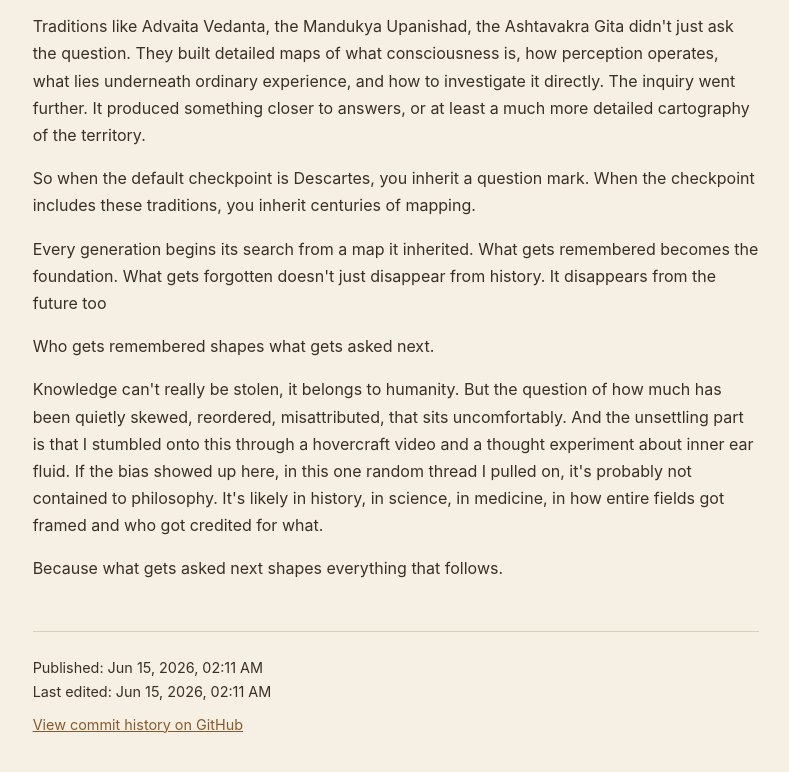
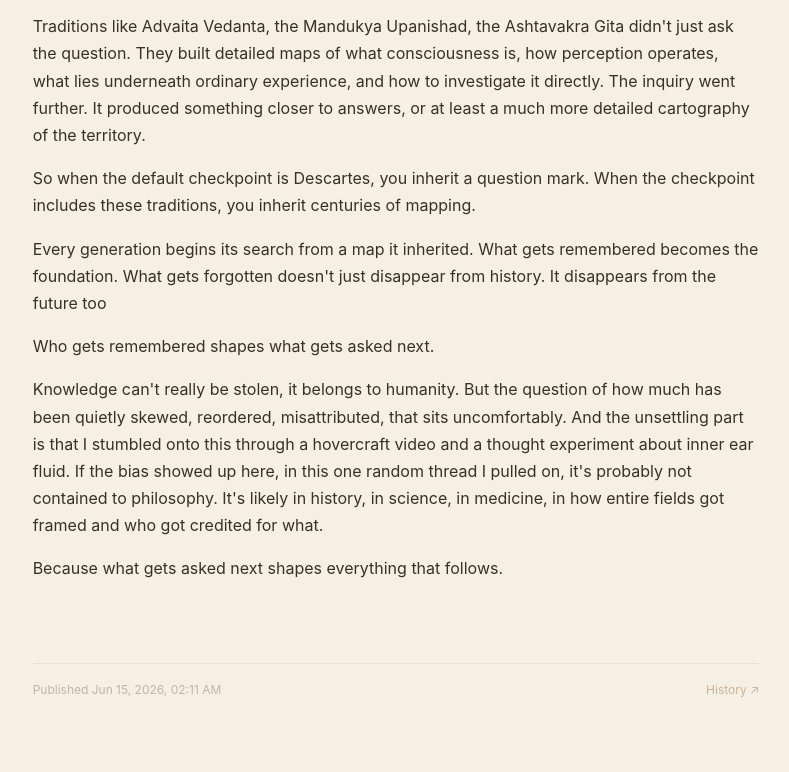
Before and after one commit to itzsshashank/shashankshukla, a website: page docs/blogs/thought-exp-gone-too-far/index.html in a window 1280 px wide. Shown: the part 1799-2571 px from the top of the page, without its empty margins (244-1033 px from the left). Drawn offline with Linux system fonts and the light colour scheme.

Commit message:
editing thought exp gone too far to test new update of edit history!

```diff
--- a/docs/blogs/thought-exp-gone-too-far/index.html
+++ b/docs/blogs/thought-exp-gone-too-far/index.html
@@ -15,7 +15,7 @@
 <p>It answered without diplomacy. The physical world is not as we see it, which is a pretty obvious answer once you sit with it. But then it gave a genuinely good analogy, video games, where the game engine is just coordinates, velocities, and geometry, and what appears on screen is a rendered representation of those numbers. Similarly, the universe may contain a physical reality while conscious experience is the brain&#39;s rendering of it. And the rendering is accurate because organisms whose models matched reality survived better than those whose models didn&#39;t.</p>
 <p>So I guess what we&#39;re living inside is a controlled hallucination.</p>
 <p>It eventually said these things sit on the borderline of neuroscience and philosophy. So I kept exploring, read a few experiments and studies. I am not a neuroscientist. I am not a philosopher. I am certainly not qualified to settle centuries-old questions. At most, I can read an experiment, apply logic, logic fails at some point, go back to the experiment, do the same thing again, and the loop goes on. Nevertheless, I moved to philosophy next, since it doesn&#39;t need a certificate and personal experiences and questions are mostly fair game.</p>
-<p>The AI gave me a few names. René Descartes, Plato, Kant. That was essentially it, the entire conversation verbatim revolved around those three. Which surprised me, because the ideas themselves, illusion, self, perception, reality, are the core questions in which many Bharatiya scriptures are rooted. Mandukya Upanishad, Vigyan Bhairav Tantra, Ashtavakra Gita, and more.</p>
+<p>The AI gave me a few names. René Descartes, Plato, Kant. That was essentially it, the entire conversation revolved around those three. Which surprised me because the ideas themselves, illusion, self, perception, reality, are verbatim the core questions in which many Bharatiya scriptures are rooted. Mandukya Upanishad, Vigyan Bhairav Tantra, Ashtavakra Gita, and more.</p>
 <p>So why did the conversation naturally gravitate towards Europeans? Were they the first to notice and speak about it? Did they invent this idea themselves? Or are modern knowledge systems simply structured around a particular historical narrative?</p>
 <p>The last one seems closer to the truth. It may be pure data bias during training, which seems likely for now. Or deliberate tuning of the model, which I don&#39;t naturally lean towards, but it could be the case. Because if Bharat had one text on this, you could say okay, data bias, it&#39;s just one text. But there are multiple texts. Not only in Bharat, but across the entire East.</p>
 <p>What surprised me wasn&#39;t that Descartes appeared. It was that the others didn&#39;t. Because when people find themselves at the edge of material explanations, they naturally lean toward questions of consciousness, self, the nature of reality. And there&#39;s a long pattern of that leaning eventually arriving at something rooted in Bharat&#39;s civilization. As philosophy. As serious inquiry into what experience actually is. That pattern is hard to miss once you start looking.</p>
@@ -29,10 +29,14 @@
 <p>Knowledge can&#39;t really be stolen, it belongs to humanity. But the question of how much has been quietly skewed, reordered, misattributed, that sits uncomfortably. And the unsettling part is that I stumbled onto this through a hovercraft video and a thought experiment about inner ear fluid. If the bias showed up here, in this one random thread I pulled on, it&#39;s probably not contained to philosophy. It&#39;s likely in history, in science, in medicine, in how entire fields got framed and who got credited for what.</p>
 <p>Because what gets asked next shapes everything that follows.</p>
 
-    <footer style="margin-top: 3rem; padding-top: 1.5rem; border-top: 1px solid var(--line); font-size: 0.9rem; color: var(--muted);">
-      <p style="margin: 0;">Published: Jun 15, 2026, 02:11 AM</p>
-      <p style="margin: 0;">Last edited: Jun 15, 2026, 02:11 AM</p>
-      <p style="margin: 0.5rem 0 0;"><a href="https://github.com/itzsshashank/shashankshukla/commits/main/blogs/thought-exp-gone-too-far.md" target="_blank" rel="noopener noreferrer" style="color: var(--accent); text-decoration: underline;">View commit history on GitHub</a></p>
+    <footer style="margin-top: 5rem; padding-top: 1rem; border-top: 1px solid var(--line); opacity: 0.4; transition: opacity 0.2s; font-size: 0.75rem; color: var(--muted);" onmouseover="this.style.opacity=1" onmouseout="this.style.opacity=0.4">
+      <div style="display: flex; justify-content: space-between; align-items: center; flex-wrap: wrap; gap: 0.5rem;">
+        <div>
+          <span>Published Jun 15, 2026, 02:11 AM</span>
+
+        </div>
+        <a href="https://github.com/itzsshashank/shashankshukla/commits/main/blogs/thought-exp-gone-too-far.md" target="_blank" rel="noopener noreferrer" style="text-decoration: none; border-bottom: 1px solid transparent; transition: border-color 0.2s;" onmouseover="this.style.borderColor='inherit'" onmouseout="this.style.borderColor='transparent'">History ↗</a>
+      </div>
     </footer>
   </article></section></main>
     <footer class="site-footer"><div class="wrap"></div></footer>
```
Also changed, not shown: blogs/thought-exp-gone-too-far.md (+1 -1 lines).
